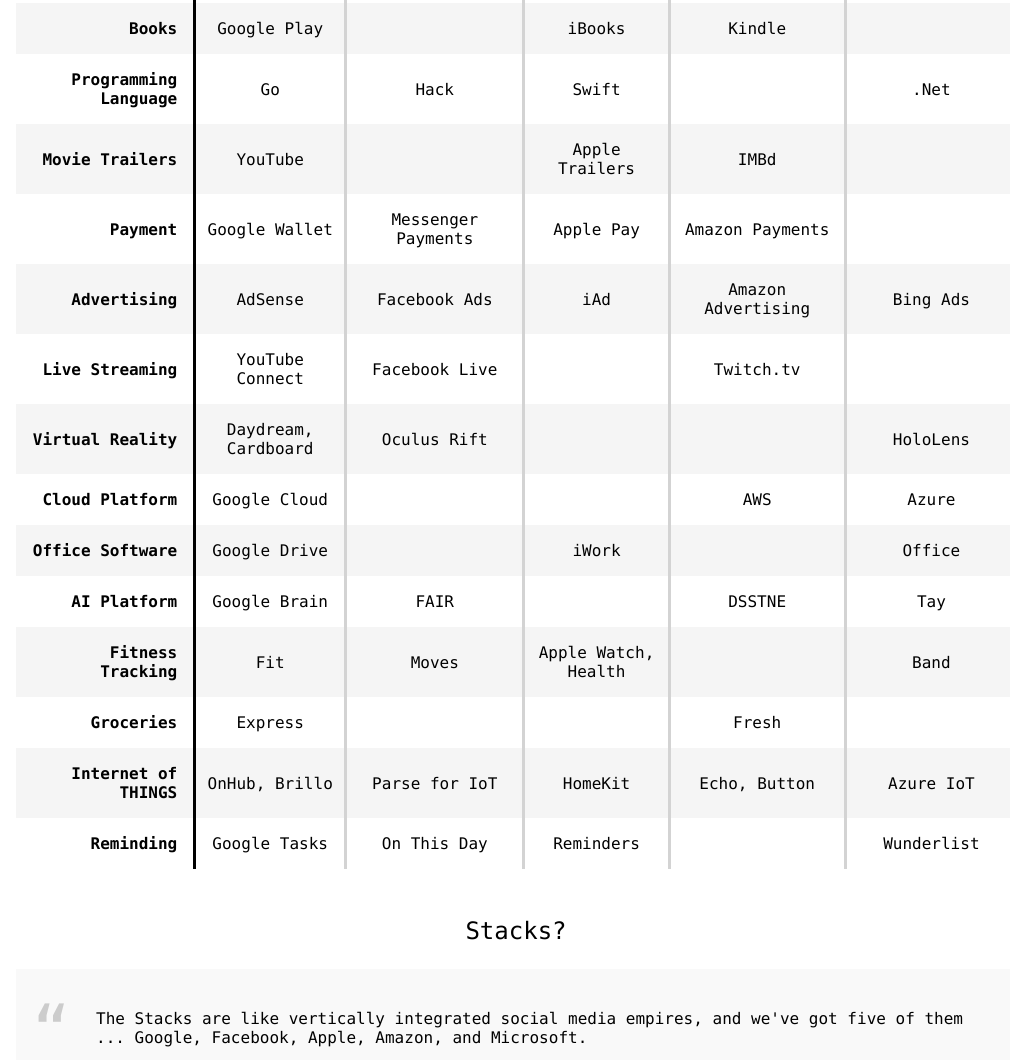
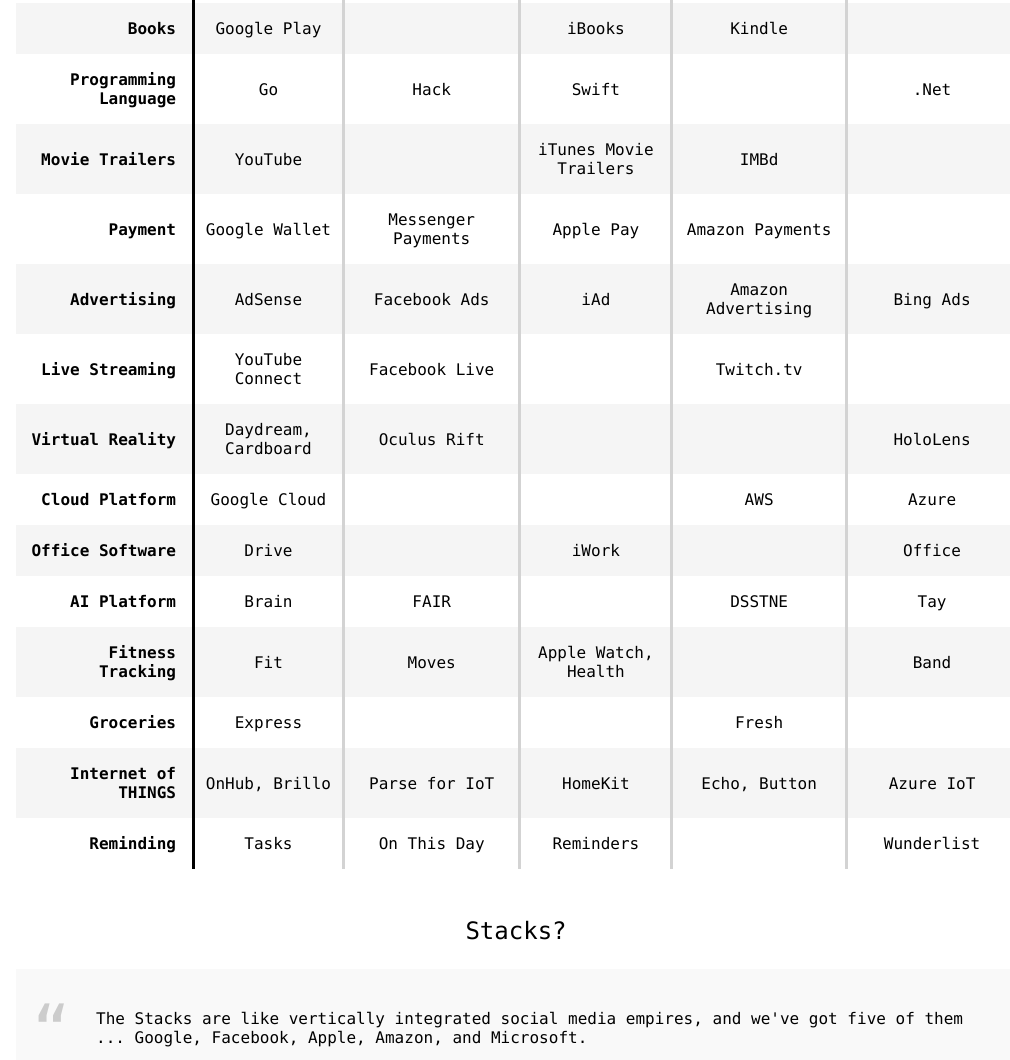
Before and after one commit to wam/the-stack-report, a plain HTML site: page index.html in a window 1280 px wide. Shown: the part 1398-2458 px from the top of the page, without its empty margins (124-1134 px from the left). Drawn offline with Linux system fonts and the light colour scheme.

Commit message:
Clarify and shorten some names where possible

```diff
--- a/index.html
+++ b/index.html
@@ -58,7 +58,7 @@
           <td class="product">Facebook Photos, Instagram</td>
           <td class="product"><a href="http://www.apple.com/osx/apps/#photos">Apple Photos</a></td>
           <td class="product">Prime Photos</td>
-          <td class="product">Photos</td>
+          <td class="product">Microsoft Photos</td>
         </tr>
 
         <tr class="category">
@@ -244,7 +244,7 @@
           <th>Movie Trailers</th>
           <td class="product">YouTube</td>
           <td class="product"></td>
-          <td class="product">Apple Trailers</td>
+          <td class="product">iTunes Movie Trailers</td>
           <td class="product">IMBd</td>
           <td class="product"></td>
         </tr>
@@ -298,7 +298,7 @@
 
         <tr class="category">
           <th>Office Software</th>
-          <td class="product">Google Drive</td>
+          <td class="product">Drive</td>
           <td class="product"></td>
           <td class="product">iWork</td>
           <td class="product"></td>
@@ -307,7 +307,7 @@
 
         <tr class="category">
           <th>AI Platform</th>
-          <td class="product">Google Brain</td>
+          <td class="product">Brain</td>
           <td class="product">FAIR</td>
           <td class="product"></td>
           <td class="product">DSSTNE</td>
@@ -344,7 +344,7 @@
 
         <tr class="category">
           <th>Reminding</th>
-          <td class="product">Google Tasks</td>
+          <td class="product">Tasks</td>
           <td class="product">On This Day</td>
           <td class="product">Reminders</td>
           <td class="product"></td>
```
